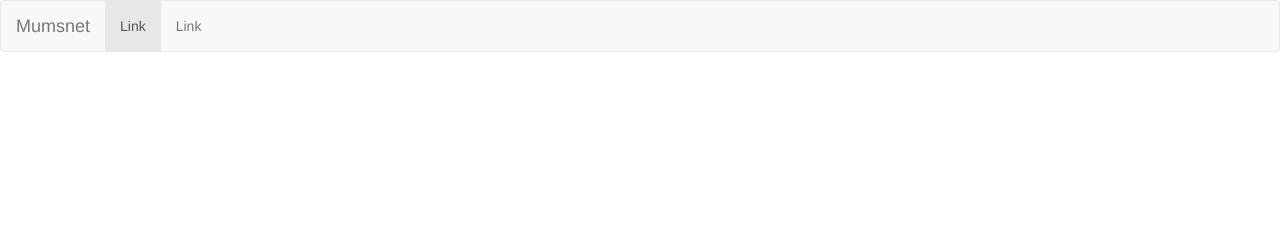
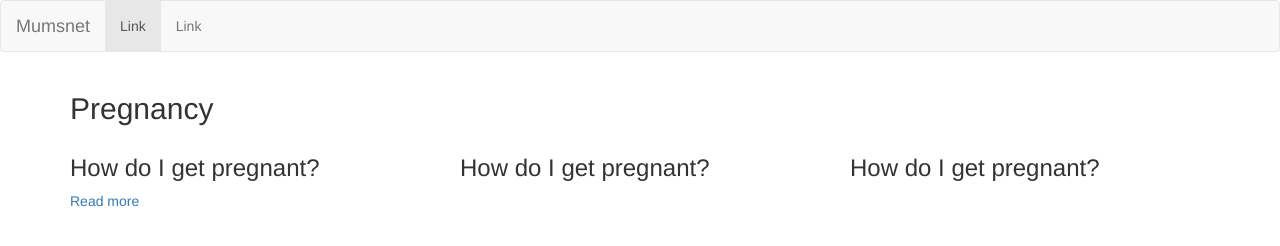
Before and after one commit to albertobebz/mn-hack-proto, a plain HTML site: page index.html in a window 1280 px wide. Drawn offline with nearby package versions, Linux system fonts and the light colour scheme.

Commit message:
add grid

```diff
--- a/index.html
+++ b/index.html
@@ -32,9 +32,41 @@
         </div><!-- /.navbar-collapse -->
       </div><!-- /.container-fluid -->
     </nav>
+
+    <div class="component featured-content">
+      <div class="container">
+<div class="row">
+  <div class="col-xs-12">
+    <h2>Pregnancy</h2>
+  </div>
+
+<div class="col-xs-12 col-sm-4">
+  <h3>How do I get pregnant?</h3>
+</div>
+<div class="col-xs-12 col-sm-4">
+  <h3>How do I get pregnant?</h3>
+</div>
+<div class="col-xs-12 col-sm-4">
+  <h3>How do I get pregnant?</h3>
+</div>
+
+<div class="col-xs-12">
+  <p>
+    <a href="#">Read more</a>
+  </p>
+</div>
+</div>
+
+      </div>
+    </div>
+
+
+
+
     <!-- jQuery (necessary for Bootstrap's JavaScript plugins) -->
     <script src="https://ajax.googleapis.com/ajax/libs/jquery/1.12.4/jquery.min.js"></script>
     <!-- Include all compiled plugins (below), or include individual files as needed -->
     <script src="./bootstrap/js/bootstrap.min.js"></script>
+
   </body>
 </html>
```
